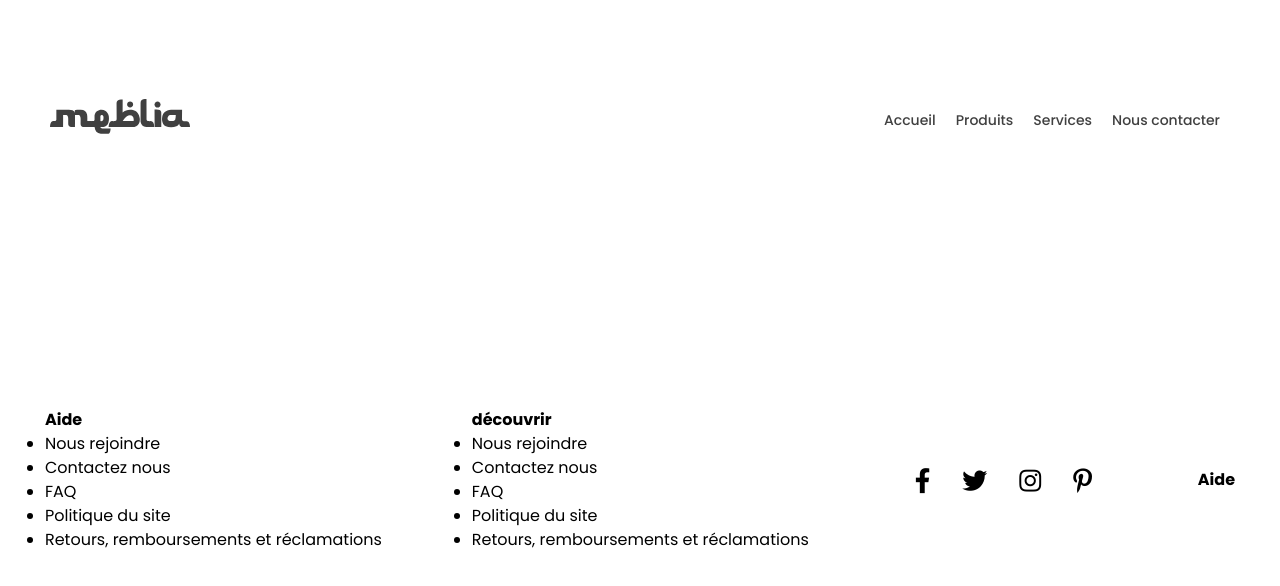
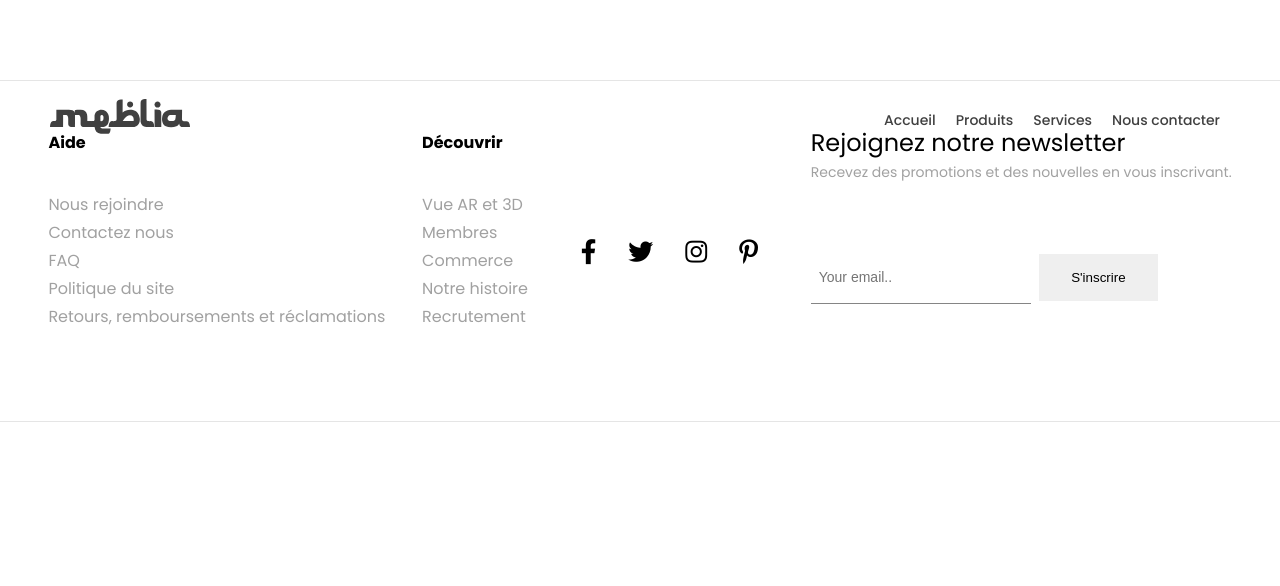
Before and after one commit to nkloc/meblia, a Vue app: page /karsa in a window 1280 px wide. Shown: the top 586 px of the page. Built offline with nearby package versions, Linux system fonts and the light colour scheme.

Commit message:
add: footer + correcting homepage

```diff
--- a/src/components/Footer.vue
+++ b/src/components/Footer.vue
@@ -13,14 +13,14 @@
       </div>
     </div>
     <div class="decouvrir">
-      <h3>découvrir</h3>
+      <h3>Découvrir</h3>
       <div class="sous-liste">
         <ul>
-          <li>Nous rejoindre</li>
-          <li>Contactez nous</li>
-          <li>FAQ</li>
-          <li>Politique du site</li>
-          <li>Retours, remboursements et réclamations</li>
+          <li>Vue AR et 3D</li>
+          <li>Membres</li>
+          <li>Commerce</li>
+          <li>Notre histoire</li>
+          <li>Recrutement</li>
         </ul>
       </div>
     </div>
@@ -31,21 +31,73 @@
       <i class="fab fa-pinterest-p"></i>
     </div>
     <div class="newsletter">
-      <h3>Aide</h3>
+      <h2>
+        Rejoignez notre newsletter
+      </h2>
+      <p>
+        Recevez des promotions et des nouvelles en vous inscrivant.
+      </p>
+      <div class="input">
+        <input type="email" id="email" name="email" placeholder="Your email..">
+        <button>S'inscrire</button>
+      </div>
     </div>
   </footer>
 </template>
 
 <style lang="stylus" scoped>
 @import '../css/variables'
+
+.input
+  display flex
+  justify-content flex-start
+  width 100%
+  input
+    width 50%
+    border-radius 7px
+    border-bottom-left-radius 0px
+    border-bottom-right-radius 0px
+    border-top transparent
+    border-left transparent
+    border-right transparent
+    margin-right 8px
+    border-bottom 1px solid #858585
+    background-color transparent
+    min-height 50px
+    font-size 14px
+    font-weight 500
+    padding-left 8px
+    &:focus
+      outline none
+  button
+    padding 16px 32px
+    background-color $lightgrey-color
+    color black
+    border none
+    outline none
+    cursor pointer
+
 footer
-    height 800px
-    margin 10vh 0
+    min-height 280px
+    margin-top 10vh
     display flex
-    align-items center
+    padding 30px
     justify-content space-around
+    border-top 1px solid rgba(0,0,0,0.1)
+    border-bottom 1px solid rgba(0,0,0,0.1)
     div
       display flex
+      height 240px
+      align-self center
+      align-items center
+      h3,h2
+        width 100%
+        align-self left
+      ul
+        li
+          list-style none
+          color $lightgray-color
+          margin-bottom 4px
     .aide,.decouvrir,.newsletter
       flex-direction column
     .icones
@@ -55,4 +107,12 @@ footer
         font-size 25px
         &:hover
           cursor pointer
+    .newsletter
+      h2
+        font-size 24px
+        font-weight normal
+        margin-bottom 5px
+      p
+        color $lightgray-color
+        font-size 14px
 </style>
--- a/src/views/Home.vue
+++ b/src/views/Home.vue
@@ -28,14 +28,18 @@
           <p slot="content">439 €</p>
         </Card>
       </router-link>
+      <router-link to="/misbah">
       <Card :bg="'misbah/image-home.png'">
         <h5 slot="header">Lampe Misbah</h5>
         <p slot="content">407 €</p>
       </Card>
+      </router-link>
+      <router-link to="/tawila">
       <Card :bg="'tawila/image-home.png'">
         <h5 slot="header">Table Tawila</h5>
         <p slot="content">362 €</p>
       </Card>
+      </router-link>
     </div>
     <div class="slider2">
       <div>
@@ -76,7 +80,7 @@ section
         white-space nowrap
       p,h2,button
         position relative
-        top -50px
+        top -75px
     .slider
       width 100vw
       height 100vh
```
Lines whose indentation alone changed are shown as unchanged.
